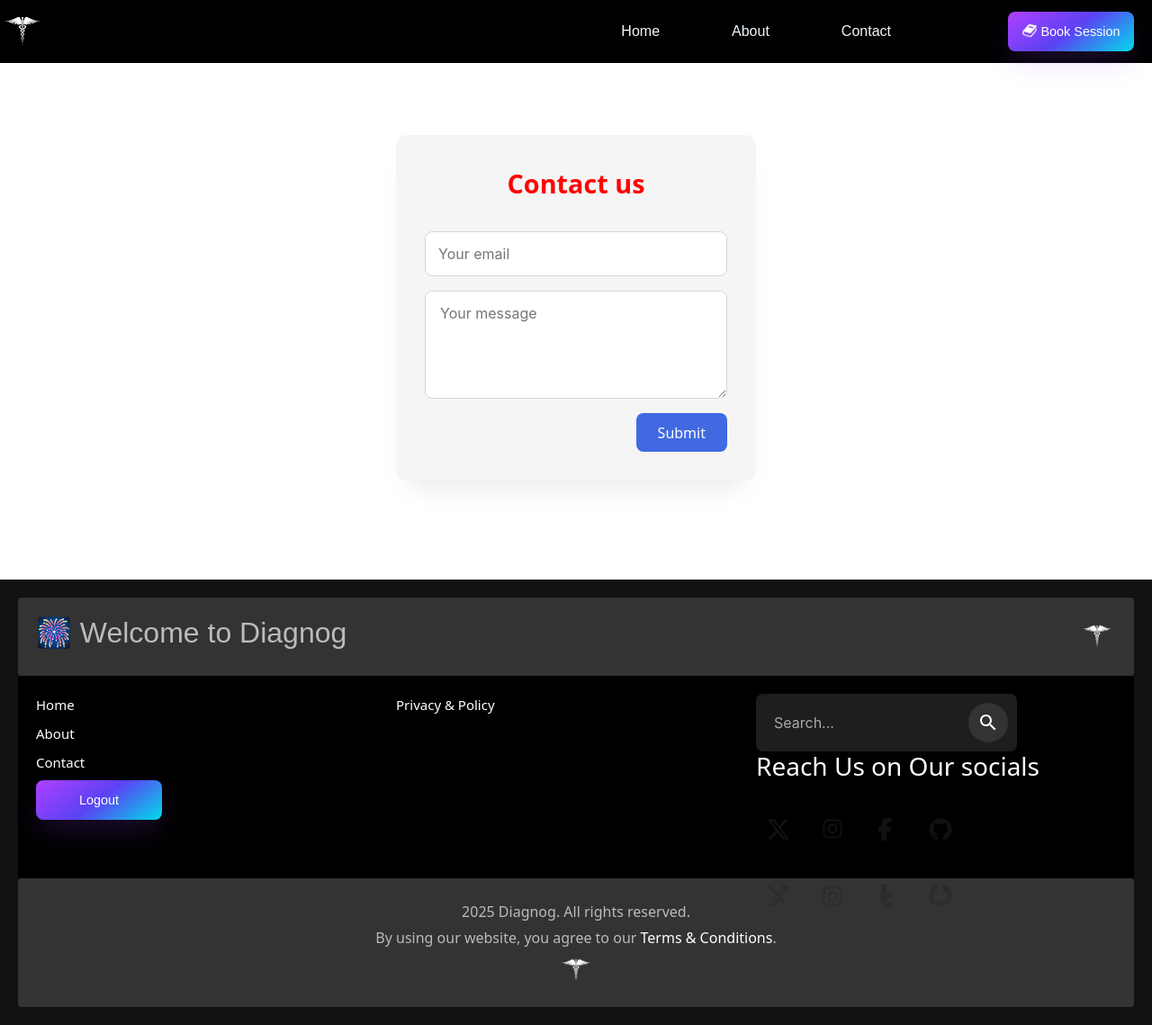
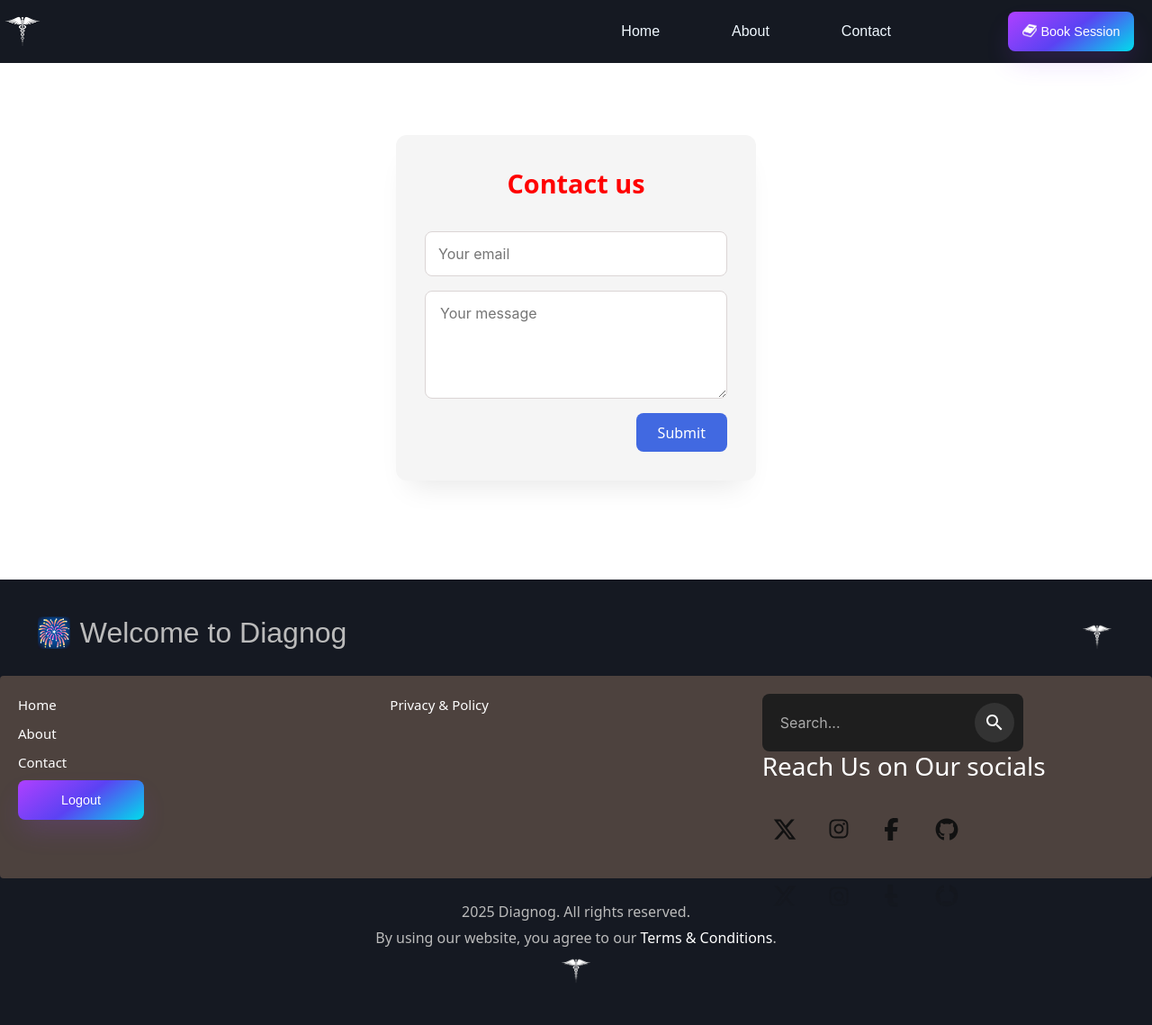
Before and after one commit to KedzeMcBride/skin-disease-project, a React (Vite) app in the folder project-diagnog-frontend/: page /contact in a window 1280 px wide. Shown: the whole page at 90% size. Built offline with nearby package versions, Linux system fonts and the light colour scheme.

Commit message:
new setup  and arrangements

```diff
--- a/project-diagnog-frontend/src/App.jsx
+++ b/project-diagnog-frontend/src/App.jsx
@@ -1,13 +1,11 @@
 import { BrowserRouter as Router, Routes, Route, Navigate } from 'react-router-dom';
 import { useEffect, useState } from 'react';
-//import Landing from './landing';
+import Landing from './landing';
 import Register from './assets/Registration and login/register';
 import Login from './assets/Registration and login/login';
 import Loader from './assets/loader/loader';
 import 'bootstrap/dist/css/bootstrap.min.css';
 import Contact from './assets/About&Contact/contact';
-import Home from './assets/Home/home';
-
 
 function App() {
   const [loading, setLoading] = useState(true);
@@ -24,11 +22,10 @@ function App() {
       ) : (
         <Routes>
           <Route path="/" element={<Navigate to="/login" replace />} />
-          <Route path="/home" element={<Home />} />
+          <Route path="/landing" element={<Landing />} />
           <Route path="/register" element={<Register />} />
           <Route path="/login" element={<Login />} />
-          <Route path="/contact" element={<Contact/>}/>
-          <Route path="/home" element={<Home/>}/>
+          <Route path="/contact" element={<Contact />} />
         </Routes>
       )}
     </Router>
--- a/project-diagnog-frontend/src/index.css
+++ b/project-diagnog-frontend/src/index.css
@@ -22,7 +22,7 @@ body {
   display: flex;
   align-items: center;
   justify-content: space-between;
-  background-color: black;
+  background-color: #151922;
   padding: 10px 20px;
   gap: 15px;
   flex-wrap: wrap;
@@ -49,6 +49,7 @@ body {
   min-width: 140px;
   padding: 3px;
   text-decoration: none;
+  -webkit-user-select: none;
   user-select: none;
   -webkit-user-select: none;
   touch-action: manipulation;
@@ -202,7 +203,7 @@ body {
   justify-content: center;
   align-items: center;
   height: 90vh;
-  background-color: #000;
+  background-color: #151922;
 }
 
 .load {
@@ -263,6 +264,7 @@ body {
   box-shadow: transparent;
   border: 1px solid #ffffff80;
   transition: 1s ease;
+  -webkit-user-select: none;
   user-select: none;
   margin: 0 300px;
 }
@@ -321,7 +323,7 @@ body {
   background: #fff;
   border: 2px solid rgba(0, 0, 0, 0.2);
   border-radius: 12px;
-  box-shadow: 0 8px 20px rgba(0, 0, 0, 0.5);
+  box-shadow: 0 8px 20px rgba(0, 0, 0, 0.2);
 }
 
 /* Individual Service Boxes */
@@ -399,8 +401,9 @@ body {
 .small h3{
   background-color: red;
   border-radius: 30px;
-  width: 100px;
+  width: 150px;
   justify-content: center;
+  color: #f0f0f0;
 }
 
 .small {
@@ -456,6 +459,7 @@ h5 {
 .p1, .p2, .p3, .p4 {
   color: black;
   background: rgba(255, 255, 255, 0.2);
+  -webkit-backdrop-filter: blur(10px); /* For Safari support */
   backdrop-filter: blur(10px);
   padding: 20px;
   border-radius: 12px;
@@ -537,7 +541,7 @@ h5 {
   cursor: pointer;
   border-radius: 2px;
   transition: all 1s;
-  background: #212121;
+  background: #151922;
   /**border: 1px solid #ff5a91;**/
   display: flex;
   justify-content: center;
@@ -710,14 +714,13 @@ h2 em {
 
 /* css for footer */
 .footer {
-  background-color: #111;
+  background-color: #151922;
   color: white;
   padding: 20px;
   margin-top: 30px;
 }
 /*first footer*/
 .diaglogo {
-  background-color: #333;
   padding: 20px;
   display: flex;
   align-items: center;
@@ -733,9 +736,11 @@ h2 em {
 
 /* Second Footer Section */
 .secondfooter {
-  background-color: #000;
+  background-color: #4d423e;
   padding: 20px;
   display: flex;
+  margin-left: -20px;
+  margin-right: -20px;
   justify-content: space-between;
   border-radius: 4px;
 }
@@ -779,7 +784,6 @@ h2 em {
 
 /* Third Footer Section */
 .thirdfooter {
-  background-color: #333;
   padding: 20px;
   text-align: center;
   border-radius: 4px;
```
Also changed, not shown: 2 other files (tests, documents, lock files or other folders).
